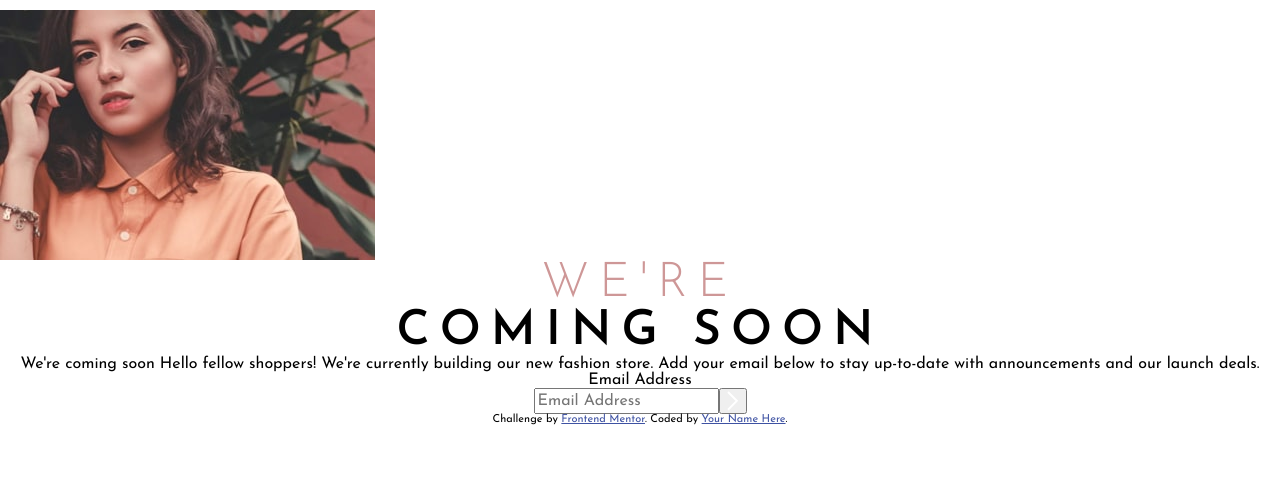
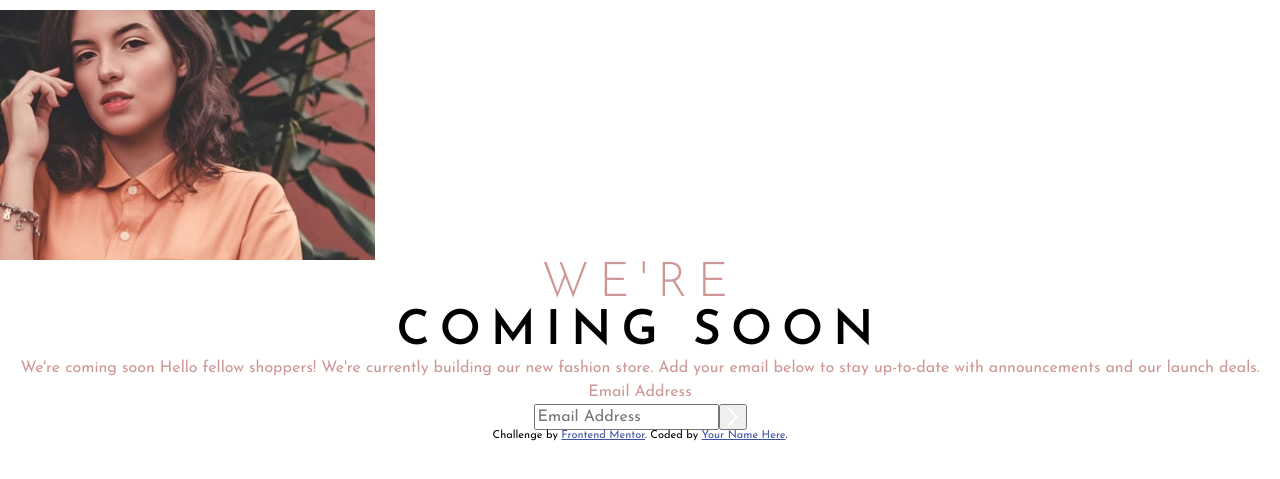
Before and after one commit to iprinceroyy/base-apparel, a plain HTML site: page index.html in a window 1280 px wide. Shown: the part 87-566 px from the top of the page. Drawn offline with Linux system fonts and the light colour scheme.

Commit message:
modified style.css

```diff
--- a/css/style.css
+++ b/css/style.css
@@ -64,6 +64,11 @@ body {
     text-transform: uppercase;
 }
 
+.description p {
+    line-height: 1.5;
+    color: var(--desaturated-red);
+}
+
 form {
     display: flex;
     flex-direction: row;
```
